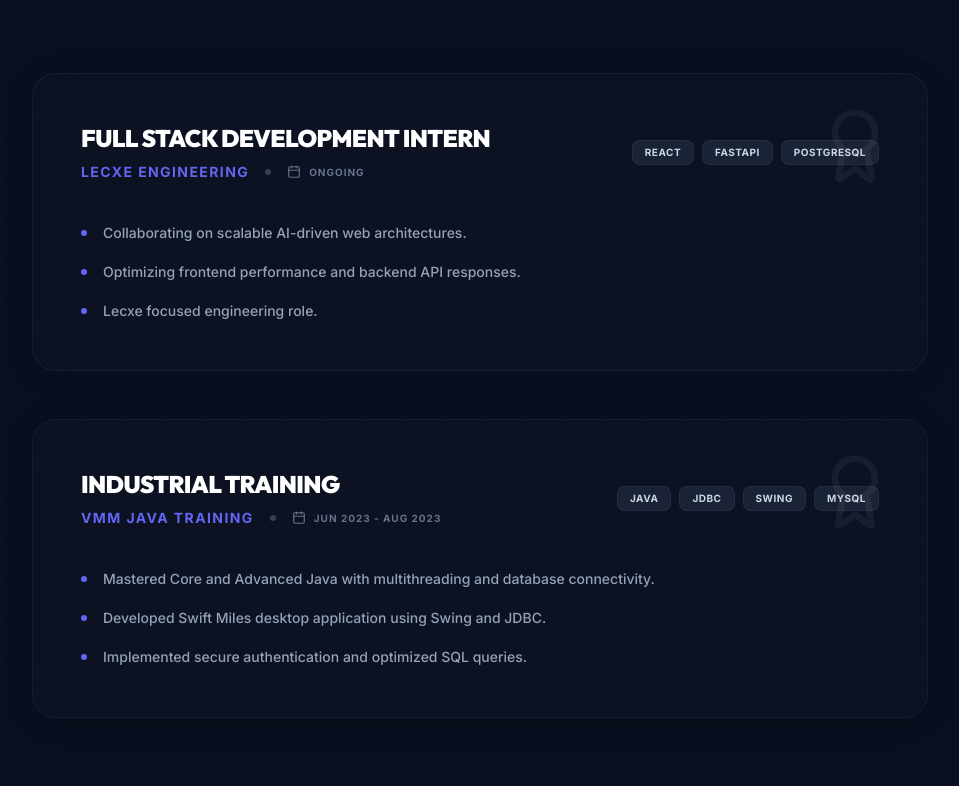
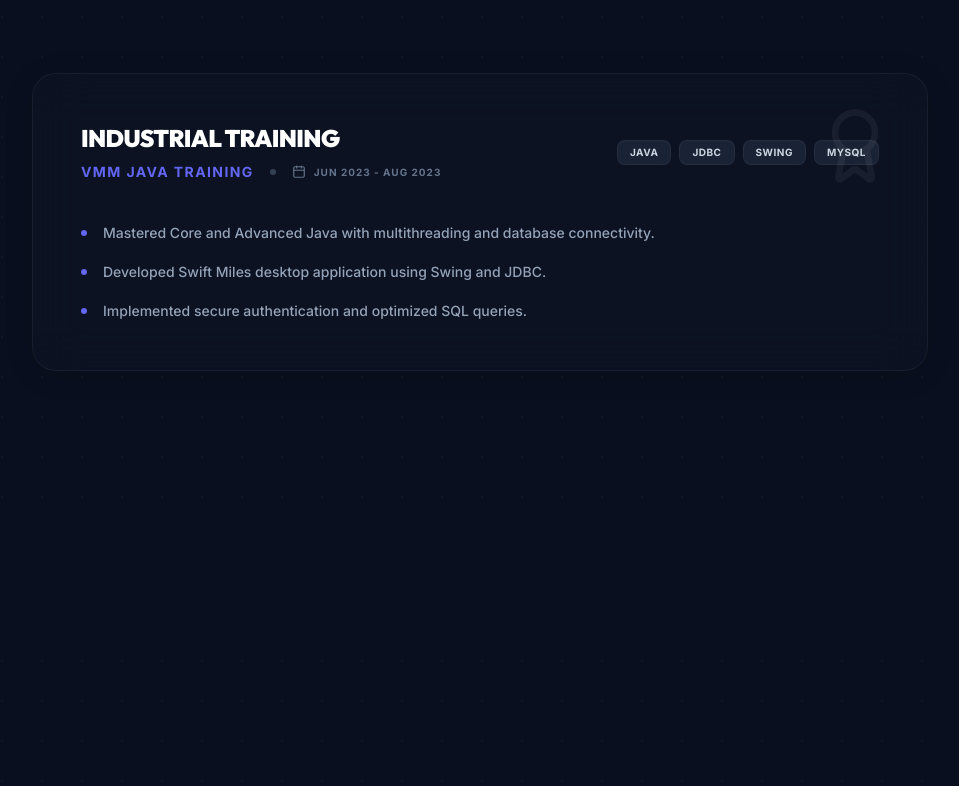
Before and after one commit to GuntassKaur/Myportfolio, a React (Vite) app: page / in a window 1280 px wide. Shown: the part 3980-4766 px from the top of the page, without its empty margins (160-1119 px from the left). Built offline with nearby package versions, Linux system fonts and the light colour scheme.

Commit message:
Update: Removed Lecxe internship and updated college name to Global Group of Institutes.

```diff
--- a/src/constants/index.js
+++ b/src/constants/index.js
@@ -167,17 +167,6 @@
 
 export const EXPERIENCE = [
   {
-    role: "Full Stack Development Intern",
-    company: "Lecxe Engineering",
-    period: "Ongoing",
-    highlights: [
-      "Collaborating on scalable AI-driven web architectures.",
-      "Optimizing frontend performance and backend API responses.",
-      "Lecxe focused engineering role."
-    ],
-    tech: ["React", "FastAPI", "PostgreSQL"]
-  },
-  {
     role: "Industrial Training",
     company: "VMM Java Training",
     period: "Jun 2023 - Aug 2023",
@@ -211,7 +200,7 @@
 export const EDUCATION = [
   {
     degree: "Bachelor of Technology in CSE",
-    institution: "University Institute of Engineering & Tech",
+    institution: "Global Group of Institutes",
     period: "2023 – 2027",
     highlights: ["9.15 CGPA", "Focused on AI and Distributed Systems"],
   },
```
